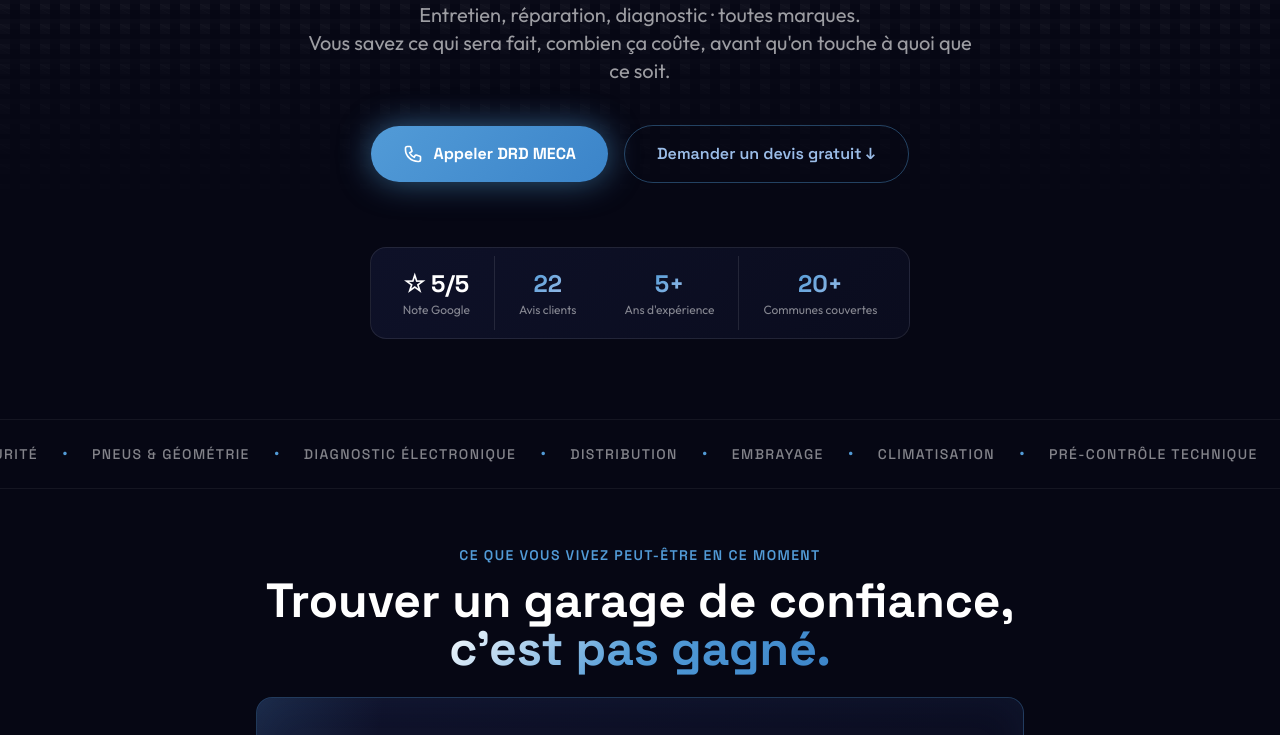
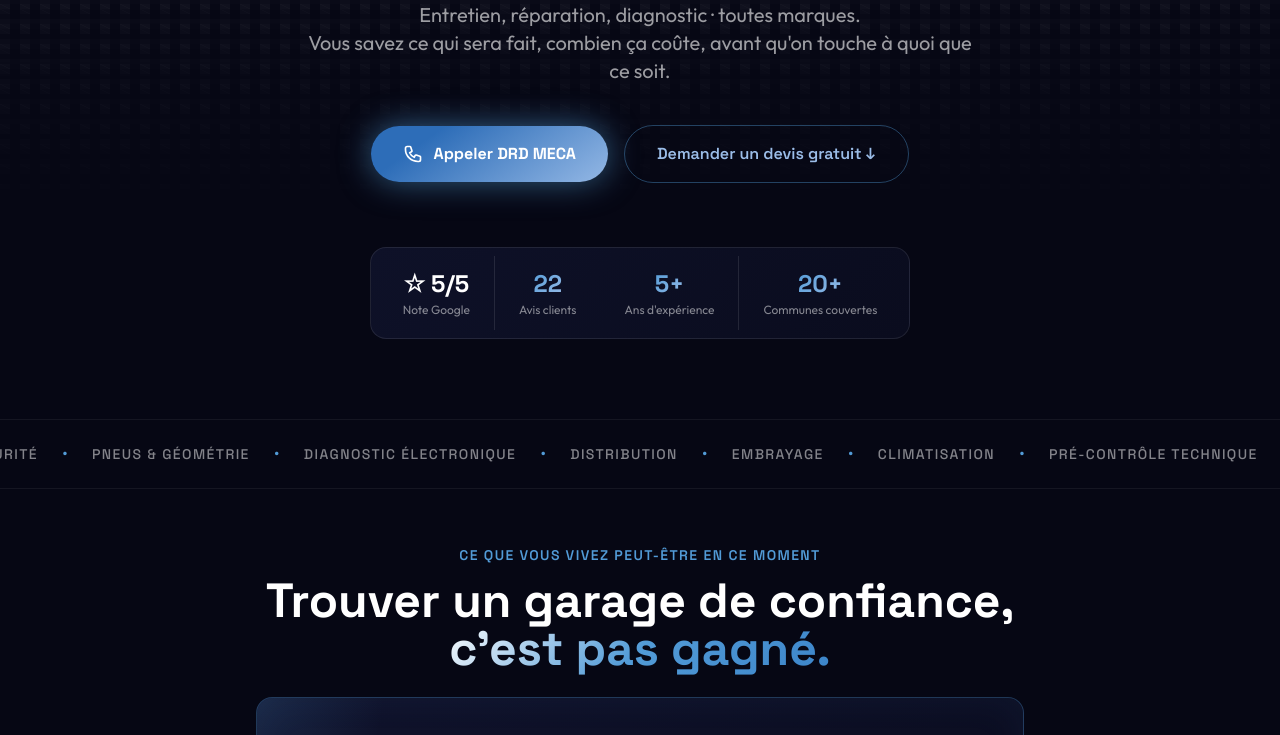
Before and after one commit to YN-preview-site-web/YN-preview-site-web.github.io, a plain HTML site: page DRD-MECA/index.html in a window 1280 px wide. Shown: the part 576-1311 px from the top of the page. Drawn offline with nearby package versions, Linux system fonts and the light colour scheme.

Commit message:
DRD MECA : effet shiny button sur btn-primary

```diff
--- a/DRD-MECA/index.html
+++ b/DRD-MECA/index.html
@@ -114,17 +114,27 @@
       box-shadow: 0 0 30px rgba(82, 155, 215, 0.10), 0 0 60px rgba(82, 155, 215, 0.05);
     }
 
-    /* ─── GLOW BUTTON ─── */
+    /* ─── SHINY BUTTON ─── */
     .btn-primary {
       position: relative;
       z-index: 2;
-      background: linear-gradient(135deg, #529BD7 0%, #3B84C9 100%);
-      box-shadow: 0 0 24px rgba(82, 155, 215, 0.45), 0 4px 16px rgba(0,0,0,0.3);
-      transition: all 0.3s ease;
+      background: linear-gradient(325deg, #2D6DB8 0%, #9BBDE8 55%, #2D6DB8 90%);
+      background-size: 280% auto;
+      background-position: left center;
+      box-shadow:
+        0px 0px 20px rgba(82, 155, 215, 0.5),
+        0px 5px 5px -1px rgba(58, 125, 233, 0.25),
+        inset 4px 4px 8px rgba(155, 189, 232, 0.5),
+        inset -4px -4px 8px rgba(29, 90, 184, 0.35);
+      transition: background-position 700ms ease, box-shadow 0.3s ease;
     }
     .btn-primary:hover {
-      box-shadow: 0 0 40px rgba(82, 155, 215, 0.70), 0 6px 24px rgba(0,0,0,0.4);
-      transform: translateY(-2px);
+      background-position: right top;
+      box-shadow:
+        0px 0px 32px rgba(82, 155, 215, 0.75),
+        0px 5px 5px -1px rgba(58, 125, 233, 0.35),
+        inset 4px 4px 8px rgba(155, 189, 232, 0.5),
+        inset -4px -4px 8px rgba(29, 90, 184, 0.35);
     }
 
     .btn-secondary {
```
